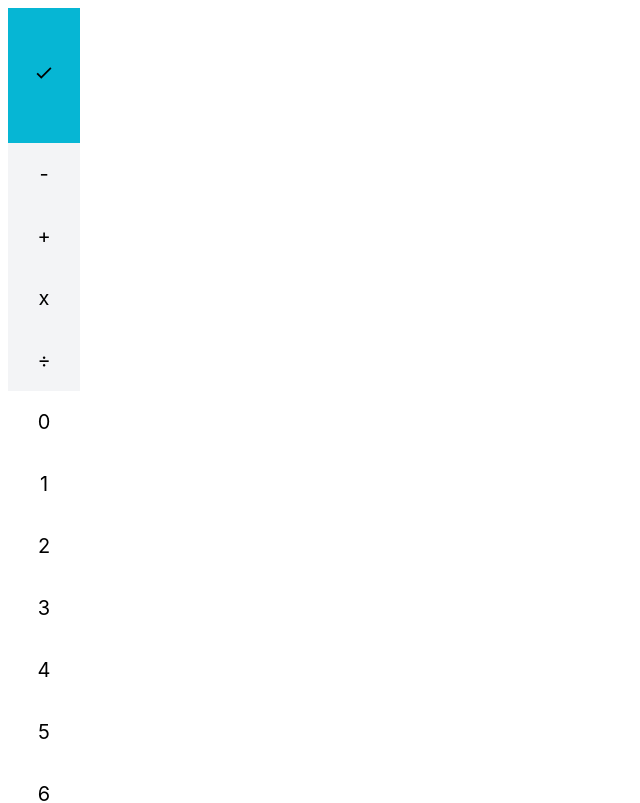
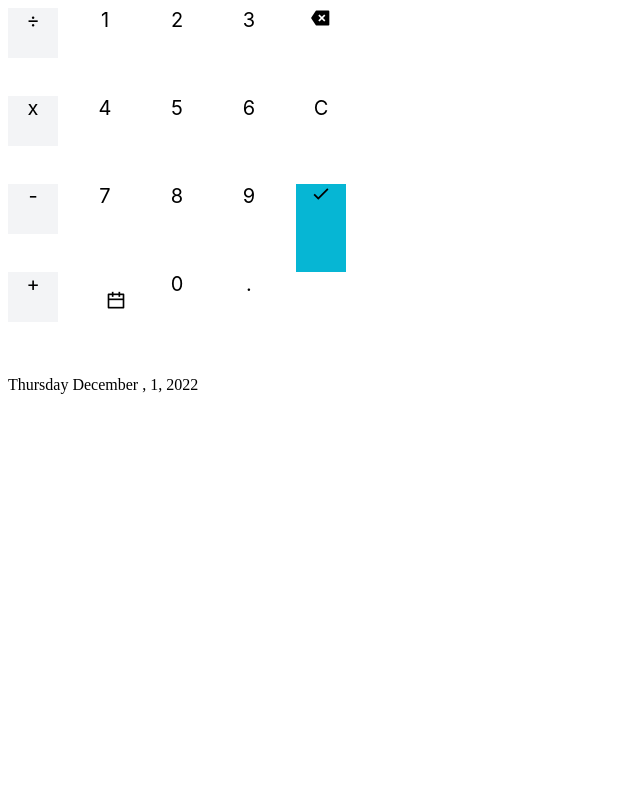
Before and after one commit to eliasmaq/javascript-calculator, a React (Create React App) app: page / in a window 1280 px wide. Shown: the top 803 px of the page, without its empty margins (0-640 px from the left). Built offline with nearby package versions, Linux system fonts and the light colour scheme.

Commit message:
ADD: form of the calculator .

```diff
--- a/src/App.js
+++ b/src/App.js
@@ -1,5 +1,5 @@
 
-// import { Button } from "./components/button-number/button-number";
+
 import Form from "./components/form/form";
 
 function App() {
@@ -9,6 +9,7 @@ function App() {
       {/* <Header/> */}
       {/* <Input/> */}
       <Form/>
+
     </div>
   );
 }
--- /dev/null
+++ b/src/components/button-number/button-date.js
@@ -0,0 +1,42 @@
+/** @jsxImportSource @emotion/react */
+import { css } from "@emotion/react";
+import React, { useState } from "react";
+import DatePicker from "react-datepicker";
+import "react-datepicker/dist/react-datepicker.css";
+
+export function ButtonDate(){
+  const [startDate, setStartDate] = useState(new Date());
+  let date = startDate.getDate();
+  let month = startDate.toLocaleString('en-us', { month: 'long' });
+  let year = startDate.getFullYear();
+  let day = startDate.toLocaleString('en-us', {weekday: 'long'})
+
+  const color = "#06B6D4";
+  return (
+    <>
+      <div
+      css={css`
+        font-family: 'Inter';
+        width: 50px;
+        height: 50px;
+        text-align: center;
+        padding: 19px 11px;
+        background-color: white;
+        font-size: 20px;
+        grid-area: 4 / 2 / 5 / 3;
+        &:hover {
+          background-color: ${color};
+        }
+
+        `}
+        >
+        <DatePicker selected={startDate} onChange={(date) => setStartDate(date)} id="prueba"
+        css={css`
+        display: none;}`}
+        />
+        <label htmlFor="prueba"><i className="ri-calendar-line"></i></label>
+      </div>
+      <p css={css`grid-area: 5 / 1 / 6 / 6;`}>{day + " " + month + " "+ "," + " " + date + "," + " " + year}</p>
+    </>
+  )
+}
--- a/src/components/button-number/button-number.js
+++ b/src/components/button-number/button-number.js
@@ -7,9 +7,8 @@ export function Button({ children }){
       css={css`
       font-family: 'Inter';
       width: 50px;
-      heigth: 50px;
+      height: 50px;
       text-align: center;
-      padding: 19px 11px;
       background-color: white;
       font-size: 20px;
       &:hover {
--- a/src/components/button-operator/button-operator.js
+++ b/src/components/button-operator/button-operator.js
@@ -7,9 +7,8 @@ export function ButtonOperator({ children }){
       css={css`
       font-family: 'Inter';
       width: 50px;
-      heigth: 50px;
+      height: 50px;
       text-align: center;
-      padding: 19px 11px;
       background-color: #F3F4F6;
       font-size: 20px;
       &:hover {
--- a/src/components/button-submit/button-submit.js
+++ b/src/components/button-submit/button-submit.js
@@ -7,9 +7,8 @@ export function ButtonSubmit({ children }){
       css={css`
       font-family: 'Inter';
       width: 50px;
-      heigth: 50px;
+
       text-align: center;
-      padding: 55px 11px;
       background-color: #06B6D4;
       font-size: 20px;
       &:hover {
--- a/src/components/form/form.js
+++ b/src/components/form/form.js
@@ -1,30 +1,38 @@
+/** @jsxImportSource @emotion/react */
+import { css } from "@emotion/react";
 import { Button } from "../button-number/button-number";
 import { ButtonOperator } from "../button-operator/button-operator";
 import { ButtonSubmit } from "../button-submit/button-submit";
-
+import { ButtonDate } from "../button-number/button-date";
 
 export default function Form(){
   return(
-    <form>
-      <ButtonSubmit><ion-icon name="checkmark"></ion-icon></ButtonSubmit>
-      <ButtonOperator>-</ButtonOperator>
-      <ButtonOperator>+</ButtonOperator>
-      <ButtonOperator>x</ButtonOperator>
-      <ButtonOperator>÷</ButtonOperator>
-      <Button>{0}</Button>
-      <Button>{1}</Button>
-      <Button>{2}</Button>
-      <Button>{3}</Button>
-      <Button>{4}</Button>
-      <Button>{5}</Button>
-      <Button>{6}</Button>
-      <Button>{7}</Button>
-      <Button>{8}</Button>
-      <Button>{9}</Button>
-      <Button>.</Button>
-      <Button><ion-icon name="calendar"></ion-icon></Button>
-      <Button><i className="ri-delete-back-2-fill"></i></Button>
-      <Button>C</Button>
+    <form css = {css`
+      display: inline-grid;
+      grid-template-columns: repeat(5, 1fr);
+      grid-template-rows: repeat(5, 1fr);
+      grid-column-gap: 0px;
+      grid-row-gap: 0px;
+    `}>
+      <ButtonOperator css={css`grid-area: 1 / 1 / 2 / 2;`}>÷</ButtonOperator>
+      <Button css={css`grid-area: 1 / 2 / 2 / 3;`}>{1}</Button>
+      <Button css={css`grid-area: 1 / 3 / 2 / 4;`}>{2}</Button>
+      <Button css={css`grid-area: 1 / 4 / 2 / 5;`}>{3}</Button>
+      <Button css={css`grid-area: 1 / 5 / 2 / 6;`}><i className="ri-delete-back-2-fill"></i></Button>
+      <ButtonOperator css={css`grid-area: 2 / 1 / 3 / 2;`}>x</ButtonOperator>
+      <Button css={css`grid-area: 2 / 2 / 3 / 3;`}>{4}</Button>
+      <Button css={css`grid-area: 2 / 3 / 3 / 4;`}>{5}</Button>
+      <Button css={css`grid-area: 2 / 4 / 3 / 5;`}>{6}</Button>
+      <Button css={css`grid-area: 2 / 5 / 3 / 6;`}>C</Button>
+      <ButtonOperator css={css`grid-area: 3 / 1 / 4 / 2;`}>-</ButtonOperator>
+      <Button css={css`grid-area: 3 / 2 / 4 / 3;`}>{7}</Button>
+      <Button css={css`grid-area: 3 / 3 / 4 / 4;`}>{8}</Button>
+      <Button css={css`grid-area: 3 / 4 / 4 / 5;`}>{9}</Button>
+      <ButtonSubmit css={css`grid-area: 3 / 5 / 5 / 6;`}><ion-icon name="checkmark"></ion-icon></ButtonSubmit>
+      <ButtonOperator css={css`grid-area: 4 / 1 / 5 / 2;`}>+</ButtonOperator>
+      <ButtonDate/>
+      <Button css={css`grid-area: 4 / 3 / 5 / 4;`}>{0}</Button>
+      <Button css={css`grid-area: 4 / 4 / 5 / 5;`}>.</Button>
       {/* <Date/> */}
     </form>
   )
```
